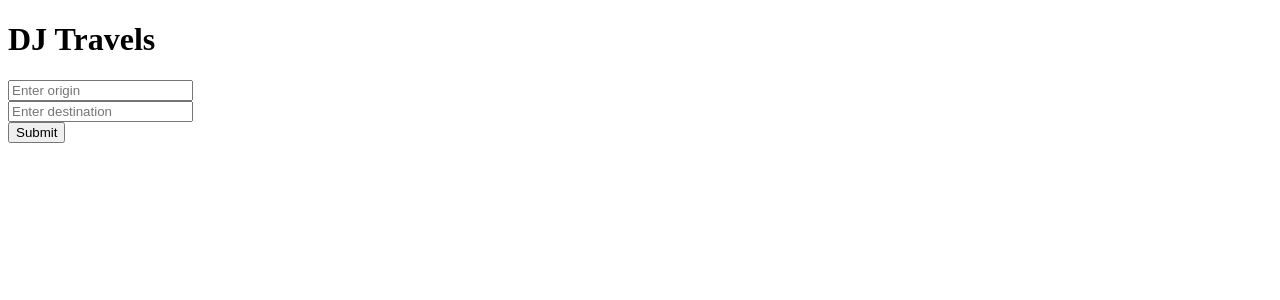
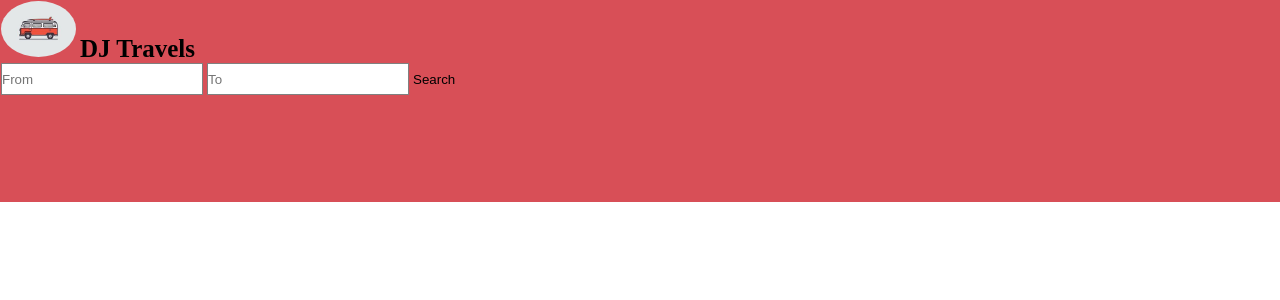
Before and after one commit to Dpkraj1806/map-api, a Flask app: page / in a window 1280 px wide. Shown: the top 300 px of the page. Run offline with Flask 2, Linux system fonts and the light colour scheme; some libraries are stand-ins or nearby versions.

Commit message:
UI design

```diff
--- /dev/null
+++ b/static/style.css
@@ -0,0 +1,77 @@
+*{
+    margin:0;
+    padding:0;
+}
+.container{
+    width: 100%;
+    height: 200px;
+    background-color: #d84f57;
+    padding: 1px;
+}
+.nav img {
+    width: 75px;
+    border-radius: 50%;
+    display: inline-flexbox;
+}
+
+.nav h1{
+margin-top: -10px;
+}
+
+.company_name {
+    display: inline-block;
+    font-size: 25px;
+    margin-top: -10px;
+}
+.container .banner{
+    width: 500px;
+        background-image: url(../static/banner.jpg);
+
+}
+form {
+    background-color: #d84f57;
+    width: 500px;
+    height: 40px;
+}
+
+.origin {
+    display: inline-block;
+    border: .5px solid grey;
+    width: 200px;
+    height: 30px;
+}
+
+.origin input {
+    width: 100%;
+    height: 100%;
+}
+
+.destination {
+    display: inline-block;
+    border: .5px solid grey;
+    width: 200px;
+    height: 30px;
+
+}
+
+.destination input {
+    width: 100%;
+    height: 100%;
+}
+
+.submit {
+    display: inline-block;
+}
+
+.submit input {
+    background-color: #d84f57;
+    width: 100%;
+    height: 100%;
+    text-align: center;
+}
+
+input {
+    border: 0px solid;
+    background-color: white;
+
+}
--- a/templates/base.html
+++ b/templates/base.html
@@ -5,7 +5,9 @@
     <meta http-equiv="X-UA-Compatible" content="IE=edge">
     <meta name="viewport" content="width=device-width, initial-scale=1.0">
     <!-- <meta http-equiv="refresh" content="1"0> -->
-    <title>Travel</title>
+    <script src="https://kit.fontawesome.com/18074293e7.js" crossorigin="anonymous"></script>
+    <link rel="stylesheet" href="../static/style.css">
+    <title>DJ </title>
 </head>
 <body>
     {%block content %}
--- a/templates/index.html
+++ b/templates/index.html
@@ -1,15 +1,19 @@
-{%extends "base.html"%}
-
-{% block content%}
+{%extends "base.html"%} {% block content%}
 
 <div class="container">
-    <h1>DJ Travels</h1>
+  <div class="nav"><img src="../static/logo.jpg/" />  <h1 class="company_name">DJ Travels</h1>
+  </div>
+  <div class="banner">
     <form action="{{url_for('output')}}" method="POST">
-        <input type="text" name="origin" placeholder="Enter origin"><br>
-        <input type="text" name="destination" placeholder="Enter destination"><br>
-        <input type="submit">
+      <div class="origin">
+        <input type="text" name="origin" placeholder="From" />
+      </div>
+      <div class="destination">
+        <input type="text" name="destination" placeholder="To" />
+      </div>
+      <div class="submit"><input type="submit" value="Search" /></div>
     </form>
+  </div>
 </div>
 
-
 {% endblock content%}
```
Also changed, not shown: templates/output.html (+4 -4 lines), static/banner.jpg (added), static/logo.jpg (added).
